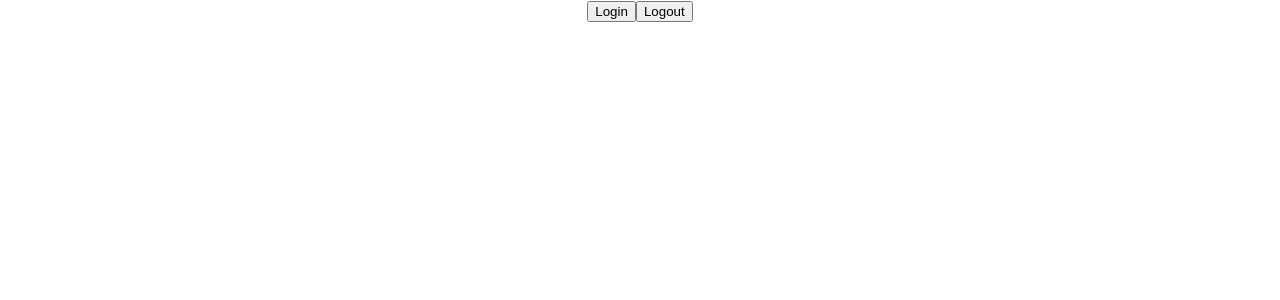
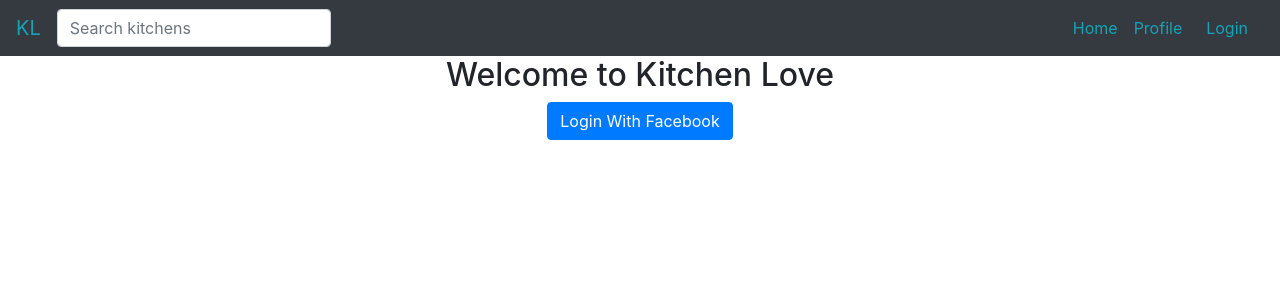
Before and after one commit to phamtony93/kitchen-love, a React (Create React App) app: page /login in a window 1280 px wide. Shown: the top 300 px of the page. Built offline with nearby package versions, Linux system fonts and the light colour scheme.

Commit message:
enabled facebook login feature

```diff
--- a/package.json
+++ b/package.json
@@ -7,6 +7,7 @@
     "@testing-library/react": "^9.5.0",
     "@testing-library/user-event": "^7.2.1",
     "firebase": "^7.19.0",
+    "node-sass": "^4.14.1",
     "react": "^16.13.1",
     "react-bootstrap": "^1.3.0",
     "react-dom": "^16.13.1",
--- a/src/App.js
+++ b/src/App.js
@@ -1,16 +1,40 @@
-import React from 'react';
-import Login from './screens/login'
+import React, { useState } from 'react';
+import Login from './screens/Login'
+import Feed from './screens/Feed'
+import Profile from './screens/Profile'
 import ForbiddenAccess from './screens/ForbiddenAccess'
 import NotFound from './screens/NotFound'
-import './App.css';
-import { BrowserRouter as Router, Routes, Route, Switch, Redirect } from 'react-router-dom'
+import MainNavBar from './components/MainNavBar'
+import 'bootstrap/dist/css/bootstrap.min.css'
+import './App.scss';
+import { BrowserRouter as Router, Routes, Route, Switch } from 'react-router-dom'
 
 function App() {
+  let [authenticated, setAuthenticated] = useState(localStorage.getItem('authenticated') === true ? true : false);
+  let [ role, setRole] = useState(localStorage.getItem('role') ? localStorage.getItem('role') : 'anonymous');
+
+  // const updateRole = (newVal) => {
+  //   setRole(newVal);
+  // }
+
+  // const updateAuthentication = (newVal) => {
+  //   setAuthenticated(newVal);
+  // }
+
   return (
     <div className="App">
       <Router>
+        <MainNavBar authenticated={authenticated}/>
         <Switch>
-          <Route path='/login' component={Login} />
+          <Route exact path='/' component={Feed} />
+          <Route path='/login' render={(props) => {
+            return <Login
+              {...props}
+              setAuthenticated={setAuthenticated}
+              setRole={setRole}
+              authenticated={authenticated} />
+          }} />
+          <Route path='/profile' component={Profile} />
           <Route path='/404' component= {ForbiddenAccess} />
           <Route path='/403' component={NotFound} />
         </Switch>
--- /dev/null
+++ b/src/components/MainNavBar.js
@@ -0,0 +1,23 @@
+import React from 'react';
+import { Navbar, Nav, NavLink, NavbarBrand, Form, FormControl } from 'react-bootstrap';
+import { Link } from 'react-router-dom';
+
+const MainNavBar = (props) => {
+
+    return (
+        <Navbar className="bg-dark">
+            <NavbarBrand className="text-info">KL</NavbarBrand>
+            <Form className="inline mr-auto">
+                <FormControl type="text" placeholder="Search kitchens" className="mr"/>
+            </Form>
+            <Nav>
+                <NavLink className="text-info" as={Link} to='/'>Home</NavLink>
+                <NavLink className="text-info" as={Link} to="/profile">Profile</NavLink>
+                {/* <NavLink className="text-primary" >About</NavLink> */}
+            </Nav>
+            {props.authenticated ? <NavLink className="text-info" as={Link} to='/'>Logout</NavLink> : <NavLink className="text-info" as={Link} to="/login">Login</NavLink>}
+        </Navbar>
+    );
+}
+
+export default MainNavBar;
--- a/src/firebase.js
+++ b/src/firebase.js
@@ -11,7 +11,7 @@ export const firestore = firebaseApp.firestore();
 
 export const provider = new firebase.auth.FacebookAuthProvider();
 
-export const login = () => {
+export const login = (setAuthentication, setRole) => {
     let userData = null;
     let firebaseToken = null;
     let tokenId = null;
@@ -24,18 +24,37 @@ export const login = () => {
         firebaseToken = await auth.currentUser.getIdToken();
         //use redux here? better to send to secured server
         //TODO: requests should get routed to server-side with firebaseToken
-        localStorage.setItem('firebaseToken', firebaseToken);
-        console.log(userData.uid)
-        console.log(firebaseToken)
-        console.log(tokenId)
+        // localStorage.setItem('firebaseToken', firebaseToken);
+        try {
+            userRole = await getUserRole(userData.uid);
+            setRole(userRole);
+            setAuthentication(true);
+        } catch(e) {
+            console.log(e);
+        }
+
+
     })
 }
 
-export const logout = () => {
+export const logout = (setAuthenticated, setRole) => {
     auth.signOut().then(() => {
     }).catch((error) => {
         console.log(error);
     })
-    //update state
+    setAuthenticated(false);
+    setRole(null);
+}
 
+export const getUserRole = (uid) => {
+    console.log(uid)
+    return new Promise((resolve, reject) => {
+        firestore.collection('users').where('uid', '==', uid).get().then(snapshot => {
+            if (snapshot.docs[0]) {
+                resolve(snapshot.docs[0].data()['role'])
+            } else {
+                reject('User Not Found')
+            }
+        })
+    })
 }
--- /dev/null
+++ b/src/screens/Feed.js
@@ -0,0 +1,18 @@
+import React from 'react';
+import { Container, CardImg, Card } from 'react-bootstrap';
+
+const Feed = () => {
+    return (
+        <Container>
+            <Card>
+                <CardImg></CardImg>
+                <Card.Body>
+                    <Card.Title>Welcome to Kitchen Love!</Card.Title>
+                    <Card.Text>Get fed by at home chefs through Kitchen Love</Card.Text>
+                </Card.Body>
+            </Card>
+        </Container>
+    )
+}
+
+export default Feed
--- /dev/null
+++ b/src/screens/Profile.js
@@ -0,0 +1,11 @@
+import React from 'react'
+
+const Profile = () => {
+    return (
+        <div>
+            Profile Screen
+        </div>
+    )
+}
+
+export default Profile
--- a/src/screens/login.js
+++ b/src/screens/login.js
@@ -1,15 +1,23 @@
 import React from 'react';
-import Container from 'react-bootstrap/container'
-import Button from 'react-bootstrap/button'
-import { login, logout } from '../firebase'
+import { Button, Col, Container } from 'react-bootstrap';
+import { login } from '../firebase';
+import {Redirect } from 'react-router-dom';
 
-const Login = () => {
-    return (
-        <Container>
-            <Button onClick={login}>Login</Button>
-            <Button onClick={logout}>Logout</Button>
-        </Container>
-    )
+const Login = (props) => {
+
+    let isAuthenticated = (props.authenticated === "true" || props.authenticated === true) ? true : false;
+    if (isAuthenticated) {
+        return <Redirect to='/' />
+    } else {
+        return (
+            <Container className="h-100">
+                <Col className="justify-content-center align-self-center">
+                    <h2>Welcome to Kitchen Love</h2>
+                    <Button onClick={ () => login(props.setAuthenticated, props.setRole)}>Login With Facebook</Button>
+                </Col>
+            </Container>
+        )
+    }
 }
 
-export default Login
+export default Login;
```
Also changed, not shown: src/App.scss (renamed from src/App.css), src/components/FoodCard.js (added), 1 other file (tests, documents, lock files or other folders).
